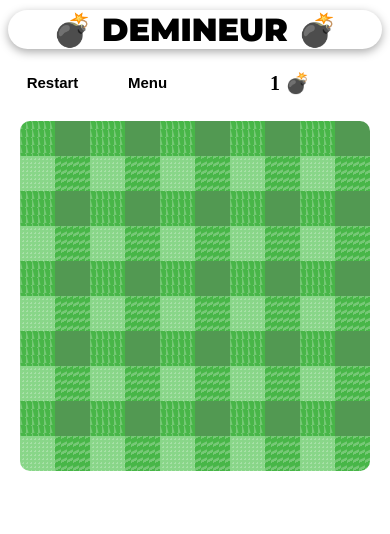
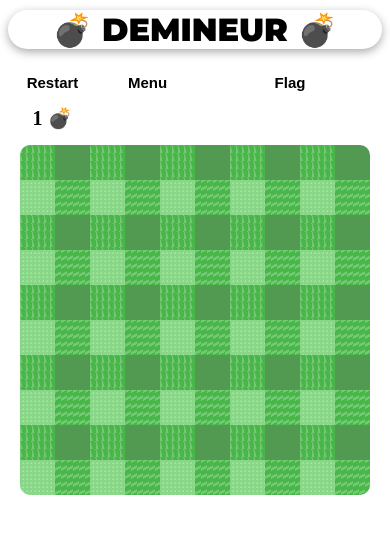
Before and after one commit to G1TS23/DEMINEUR, an Angular app: page /grid/1 in a window 390 px wide. Shown: the top 534 px of the page. Built offline with nearby package versions, Linux system fonts and the light colour scheme.

Commit message:
add flag mode on mobile

```diff
--- a/src/app/grille/grille.component.html
+++ b/src/app/grille/grille.component.html
@@ -4,6 +4,10 @@
     <div class="display">
         <div><button (click)="resetGame()" class="round">Restart</button></div>
         <div><button (click)="goToMenu()" class="round">Menu</button></div>
+        <div><button (click)="putFlag()" class="round">
+            <span *ngIf="!flag">Flag</span>
+            <span *ngIf="flag">Discover</span>
+        </button></div>
 
         <div id="infos">
             <span *ngIf="!this.isWin && !this.isLost">{{ this.nbMines - this.nbFlag }} 💣</span>
--- a/src/app/grille/grille.component.scss
+++ b/src/app/grille/grille.component.scss
@@ -22,7 +22,6 @@
 .grid{
     margin: 15px;
     display: grid;
-
     border-radius: 10px;
     overflow: hidden;
     grid-template-rows: repeat(10, 40px);
--- a/src/app/grille/grille.component.ts
+++ b/src/app/grille/grille.component.ts
@@ -36,6 +36,7 @@ export class GrilleComponent implements OnInit{
   columns!: number;
   nbFlag!: number;
   colors!: string[];
+  flag!: boolean;
 
   ngOnInit(): void {
 
@@ -48,6 +49,7 @@ export class GrilleComponent implements OnInit{
     this.isLost = false;
     this.isWin = false;
     this.nbFlag = 0;
+    this.flag = false;
     this.prepareGrid();
     this.setNeighboors();
     this.setColors();
@@ -271,6 +273,10 @@ export class GrilleComponent implements OnInit{
 
 
   onClick(boxId: number): void{
+        if(this.flag){
+          this.onRightClick(boxId);
+          return;
+        }
 
         if(this.grid[boxId].isMined){
           this.isLost = true;
@@ -296,6 +302,10 @@ export class GrilleComponent implements OnInit{
     }
   }
 
+  putFlag(): void{
+    this.flag = !this.flag;
+  }
+
   resetGame(): void{
     this.mines = this.setMines();
     this.prepareGrid();
```
Also changed, not shown: 1 other file (tests, documents, lock files or other folders).
